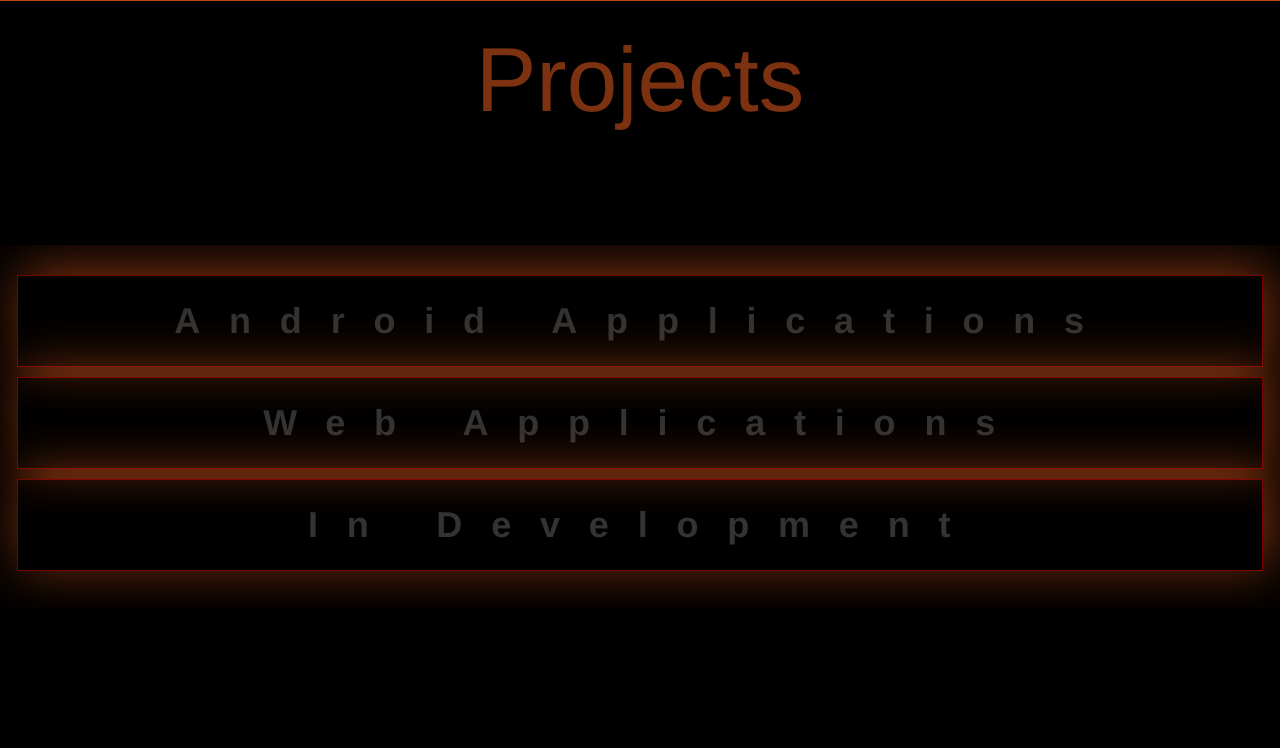
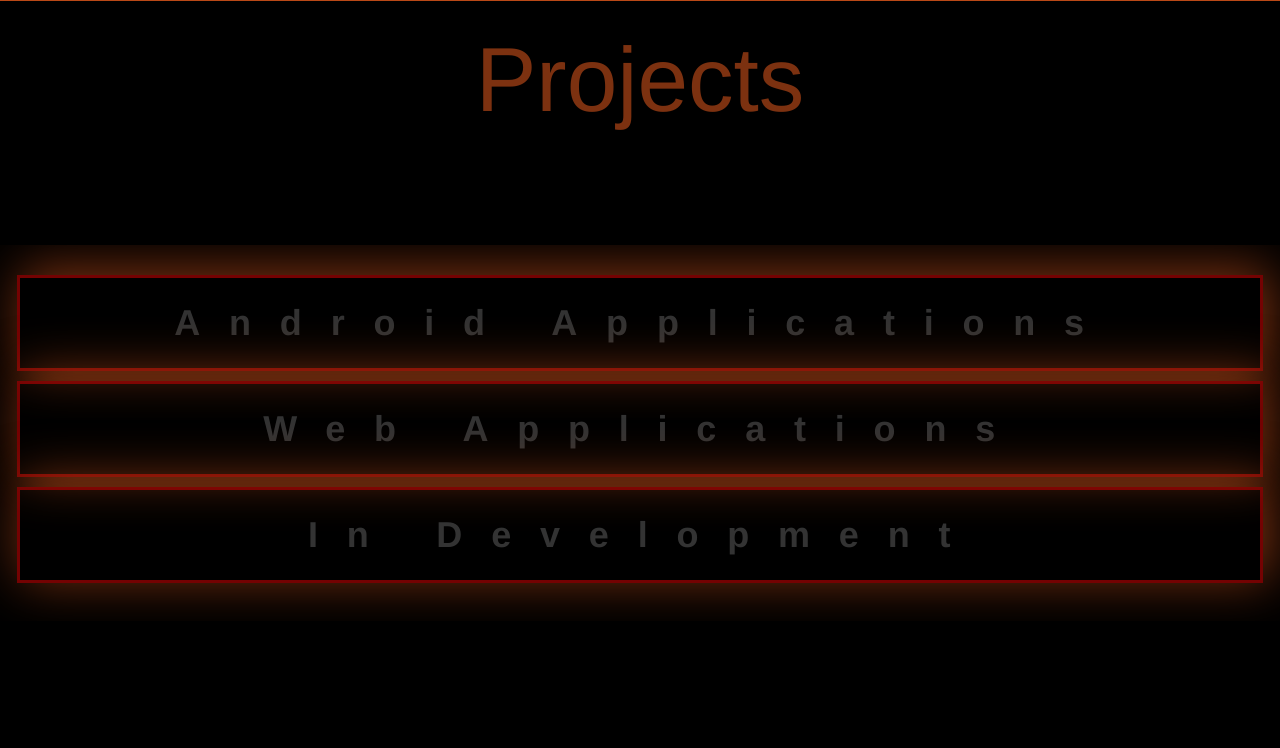
Before and after one commit to naeemb123/portfolio-project, a PHP site: page / in a window 1280 px wide. Shown: the part 751-1499 px from the top of the page. Run offline with PHP 8.4, Linux system fonts and the light colour scheme; grey boxes labelled with a size stand in for pictures from a placeholder-image service; some libraries are stand-ins or nearby versions; some web fonts are replaced.

Commit message:
commit #2

```diff
--- a/jquery-portfolio/Jquery-portfolio-application/index.html
+++ b/jquery-portfolio/Jquery-portfolio-application/index.html
@@ -159,9 +159,9 @@
               <a class="group1" href="images/gallery/hebden2.jpg" title="Tayyibahs Awesome Photography"></a>
               <a class="group1" href="images/gallery/hebden3.jpg" title="I took that one #FeelingGood"></a>
             </div>
-            <button class="btn btn-default">
+            <a class="group1" href="images/gallery/hebden1.jpg" title="My Legs...lol"><button class="btn btn-default">
               Slideshow
-            </button>
+            </button></a>
           </div>
           <div class="col-md-7 text">
 
@@ -185,9 +185,9 @@
             <button class="btn btn-default">
               Slideshow
             </button>
-            <button class="btn btn-default">
+            <a class='iframe' href="https://naeem-rahman-portfolio.herokuapp.com"><button class="btn btn-default">
               View Website
-            </button>
+            </button></a>
           </div>
           <div class="col-md-7 text">
 
--- a/jquery-portfolio/Jquery-portfolio-application/script/script.js
+++ b/jquery-portfolio/Jquery-portfolio-application/script/script.js
@@ -128,11 +128,16 @@ var main = function(){
   //colorbox API: When the image or slideshow button is clicked, then use colorbox API to display the slideshow of the images
 
   $('#second .thumbnail').click(function(){
-    console.log("NFSGSDSBDGDV");
-    $('.group1').colorbox({rel:'group1', transition: "fade", height: "500px", width: "1000px", innerWidth: "1000px" });
+    $('.group1').colorbox({rel:'group1', transition: "fade", height: "490px", width: "700px"});
   });
 
+  $('#second .images .btn').click(function(){
+    $('.group1').colorbox({rel:'group1', transition: "fade", height: "490px", width: "700px"});
+  });
 
+  $('.iframe').click(function(){
+    $(this).colorbox({iframe:true, width:"80%", height:"80%"});
+  });
 
 
 }
--- a/jquery-portfolio/Jquery-portfolio-application/styles/accordion.css
+++ b/jquery-portfolio/Jquery-portfolio-application/styles/accordion.css
@@ -5,7 +5,7 @@ position: relative;
 margin-top: 2px;
 padding: .7em .5em .7em .7em;
 outline: none !important;
-border: 1px solid rgba(166, 3, 3, 0.7);
+border: 3.2px solid rgba(166, 3, 3, 0.7);
 text-align: center;
 letter-spacing: .8em;
 font-weight: bold;
--- a/jquery-portfolio/Jquery-portfolio-application/styles/style.css
+++ b/jquery-portfolio/Jquery-portfolio-application/styles/style.css
@@ -266,6 +266,10 @@ span.glyphicon.glyphicon-chevron-down:hover  {
   margin: 0 1em;
 }
 
+button {
+  outline: none !important;
+}
+
 img.cboxPhoto { /* this is the slideshow photo */
     margin: 0;
 }
@@ -280,3 +284,7 @@ img.cboxPhoto { /* this is the slideshow photo */
     padding: 5em 2em 0 5em
   }
 }
+
+iframe {
+  overflow: hidden;
+}
```
